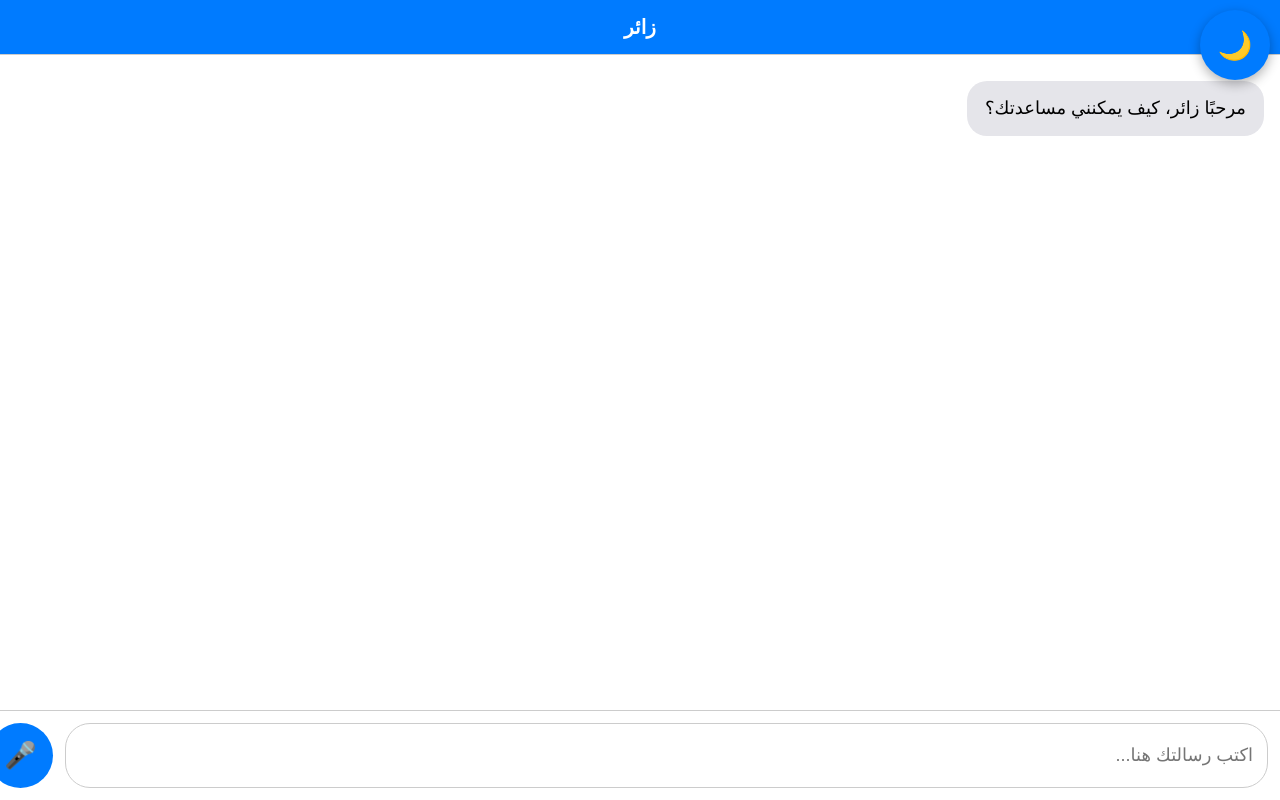
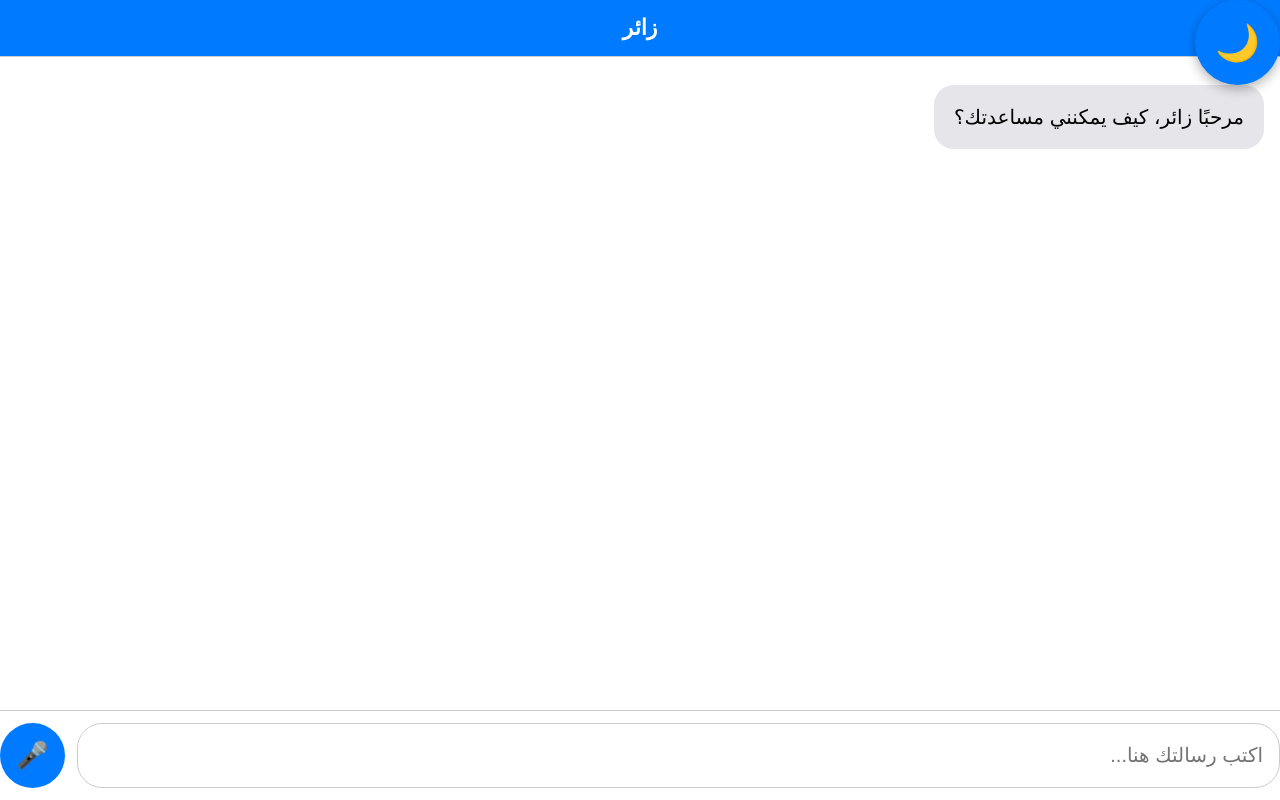
Before and after one commit to Hamoudi4app/Hamoudi-Ai, a Flask app: page /chat in a window 1280 px wide. Run offline with Flask 3, Linux system fonts and the light colour scheme.

Commit message:
Update index.html

```diff
--- a/templates/index.html
+++ b/templates/index.html
@@ -5,67 +5,111 @@
   <meta name="viewport" content="width=device-width, initial-scale=1, viewport-fit=cover" />
   <title>Chat App</title>
   <style>
+    :root {
+      --primary: #007bff;
+      --primary-dark: #0056b3;
+      --bg-light: #f9f9f9;
+      --bg-card: #ffffff;
+      --border: #cccccc;
+      --text: #000000;
+      --text-invert: #ffffff;
+
+      --bubble-font: 2.2vw;
+      --input-font: 2vw;
+      --send-size: 8vw;
+      --send-font: 3vw;
+    }
+
+    @media (max-width: 600px) {
+      :root {
+        --bubble-font: 18px;
+        --input-font: 18px;
+        --send-size: 70px;
+        --send-font: 28px;
+      }
+    }
+
+    @media (min-width: 1024px) {
+      :root {
+        --bubble-font: 20px;
+        --input-font: 20px;
+        --send-size: 65px;
+        --send-font: 26px;
+      }
+    }
+
+    * { box-sizing: border-box; }
+
     body {
       font-family: Arial, sans-serif;
       margin: 0;
       padding: 0;
-      background: #f9f9f9;
+      background: var(--bg-light);
+      color: var(--text);
       height: 100vh;
       display: flex;
       flex-direction: column;
     }
 
+    /* زر تبديل الثيم */
     #theme-toggle-container {
       position: fixed;
-      top: 10px;
-      right: 10px;
+      top: env(safe-area-inset-top, 10px);
+      right: env(safe-area-inset-right, 10px);
       z-index: 10;
     }
+
     #toggle-theme {
-      width: 70px;
-      height: 70px;
+      width: 85px;
+      height: 85px;
       border: none;
       border-radius: 50%;
-      background: #007bff;
-      color: #fff;
-      font-size: 28px;
+      background: var(--primary);
+      color: var(--text-invert);
+      font-size: 36px;
       cursor: pointer;
       display: flex;
       align-items: center;
       justify-content: center;
       box-shadow: 0 4px 12px rgba(0,0,0,0.3);
-      transition: transform 0.4s ease;
+      transition: transform 0.4s ease, background 0.4s ease, color 0.4s ease;
     }
+    #toggle-theme:active { transform: scale(0.92) rotate(20deg); }
 
+    /* هيدر الاسم */
     #sidebar-username {
       padding: 15px;
       font-weight: bold;
-      background: #007bff;
-      color: #fff;
+      background: var(--primary);
+      color: var(--text-invert);
       text-align: center;
-      font-size: 20px;
+      font-size: 22px;
     }
 
+    /* صندوق الدردشة */
     #chat-box {
       flex: 1;
       overflow-y: auto;
-      border-top: 1px solid #ccc;
-      border-bottom: 1px solid #ccc;
+      border-top: 1px solid var(--border);
+      border-bottom: 1px solid var(--border);
       padding: 16px;
-      background: #fff;
+      background: var(--bg-card);
       display: flex;
       flex-direction: column;
-      padding-bottom: 90px; /* مساحة للمدخل */
+      padding-bottom: calc(var(--send-size) + 32px); /* مساحة لأسفل لمنع التغطية */
+      scroll-behavior: smooth;
     }
 
+    /* فقاعات الرسائل */
     .message {
       max-width: 80%;
-      padding: 14px 18px;
+      padding: 16px 20px;
       border-radius: 20px;
-      margin: 10px 0;
-      font-size: 18px;
-      line-height: 1.5;
+      margin: 12px 0;
+      font-size: var(--bubble-font);
+      line-height: 1.6;
       word-wrap: break-word;
+      word-break: break-word;
     }
     .message.ai {
       background: #e5e5ea;
@@ -73,57 +117,10 @@
       align-self: flex-start;
     }
     .message.user {
-      background: #007bff;
-      color: #fff;
+      background: var(--primary);
+      color: var(--text-invert);
       align-self: flex-end;
     }
-
-    #input-area {
-      position: fixed;
-      bottom: 0;
-      left: 0;
-      right: 0;
-      width: 100%;
-      display: flex;
-      gap: 12px;
-      padding: 12px;
-      background: #fff;
-      border-top: 1px solid #ccc;
-      z-index: 5;
-    }
-
-    #input {
-      flex: 1;
-      padding: 14px;
-      font-size: 18px;
-      border: 1px solid #ccc;
-      border-radius: 25px;
-      outline: none;
-    }
-
-    #send-btn {
-      width: 65px;
-      height: 65px;
-      font-size: 26px;
-      border: none;
-      background: #007bff;
-      color: #fff;
-      border-radius: 50%;
-      cursor: pointer;
-      display: flex;
-      align-items: center;
-      justify-content: center;
-      transition: transform 0.25s ease;
-    }
-    #send-btn:active { background: #0056b3; transform: scale(0.94); }
-
-    /* الوضع الداكن */
-    .dark-mode { background: #222; color: #eee; }
-    .dark-mode #chat-box { background: #333; border-color: #444; }
-    .dark-mode #input { background: #444; color: #eee; border-color: #555; }
-    .dark-mode #send-btn { background: #555; color: #eee; }
-    .dark-mode .message.ai { background: #444; color: #fff; }
-    .dark-mode .message.user { background: #0056b3; color: #fff; }
 
     /* روابط داخل الرسائل */
     .message a {
@@ -133,18 +130,85 @@
     .dark-mode .message a {
       color: #4da3ff;
     }
+
+    /* خانة الإدخال مثبتة أسفل الشاشة */
+    #input-area {
+      position: fixed;
+      bottom: env(safe-area-inset-bottom, 0);
+      left: 0;
+      right: 0;
+      width: 100%;
+      display: flex;
+      gap: 12px;
+      padding: 12px env(safe-area-inset-right, 12px) 12px env(safe-area-inset-left, 12px);
+      background: var(--bg-card);
+      border-top: 1px solid var(--border);
+      z-index: 5;
+    }
+
+    #input {
+      flex: 1;
+      padding: 14px 16px;
+      font-size: var(--input-font);
+      border: 1px solid var(--border);
+      border-radius: 25px;
+      outline: none;
+      background: #fff;
+      color: var(--text);
+    }
+
+    #send-btn {
+      width: var(--send-size);
+      height: var(--send-size);
+      font-size: var(--send-font);
+      border: none;
+      background: var(--primary);
+      color: var(--text-invert);
+      border-radius: 50%;
+      cursor: pointer;
+      display: flex;
+      align-items: center;
+      justify-content: center;
+      transition: transform 0.25s ease, background 0.25s ease;
+    }
+    #send-btn:active { background: var(--primary-dark); transform: scale(0.94); }
+
+    /* الوضع الداكن */
+    .dark-mode {
+      background: #222;
+      color: #eee;
+    }
+    .dark-mode #toggle-theme { background: #444; color: #eee; }
+    .dark-mode #chat-box {
+      background: #333;
+      border-color: #444;
+    }
+    .dark-mode #input {
+      background: #444;
+      color: #eee;
+      border-color: #555;
+    }
+    .dark-mode #send-btn {
+      background: #555;
+      color: #eee;
+    }
+    .dark-mode .message.ai { background: #444; color: #fff; }
+    .dark-mode .message.user { background: #0056b3; color: #fff; }
   </style>
 </head>
 <body>
+  <!-- زر تبديل الثيم -->
   <div id="theme-toggle-container">
-    <button id="toggle-theme">🌙</button>
+    <button id="toggle-theme" aria-label="Toggle theme">🌙</button>
   </div>
 
   <div id="sidebar-username"></div>
-  <div id="chat-box"></div>
+
+  <div id="chat-box" aria-live="polite" aria-atomic="false"></div>
+
   <div id="input-area">
     <input id="input" type="text" placeholder="اكتب رسالتك هنا..." autocomplete="off" />
-    <button id="send-btn">🎤</button>
+    <button id="send-btn" aria-label="Send">🎤</button>
   </div>
 
   <script>
@@ -154,17 +218,33 @@
     const toggleBtn = document.getElementById("toggle-theme");
     const usernameEl = document.getElementById("sidebar-username");
 
+    // دوال مساعدة: تأمين HTML ثم تفعيل الروابط
+    function escapeHTML(str) {
+      return str
+        .replace(/&/g, "&amp;")
+        .replace(/</g, "&lt;")
+        .replace(/>/g, "&gt;")
+        .replace(/"/g, "&quot;")
+        .replace(/'/g, "&#039;");
+    }
+
+    function linkify(text) {
+      // بعد التأمين، فعّل الروابط عبر regex
+      return text.replace(
+        /(https?:\/\/[^\s]+)/g,
+        '<a href="$1" target="_blank" rel="noopener noreferrer">$1</a>'
+      );
+    }
+
     function addMessage(text, sender = "ai") {
       const div = document.createElement("div");
       div.className = "message " + sender;
 
-      // تحويل الروابط إلى عناصر <a>
-      const linkedText = text.replace(
-        /(https?:\/\/[^\s]+)/g,
-        '<a href="$1" target="_blank" rel="noopener noreferrer">$1</a>'
-      );
+      // أمن النص ثم فعّل الروابط
+      const safe = escapeHTML(text);
+      const linked = linkify(safe);
 
-      div.innerHTML = linkedText;
+      div.innerHTML = linked;
       chatBox.appendChild(div);
       chatBox.scrollTop = chatBox.scrollHeight;
       saveChat();
@@ -211,18 +291,6 @@
       }
     }
 
-    inputField.addEventListener("input", () => {
-      actionBtn.textContent = inputField.value.trim().length > 0 ? "➤" : "🎤";
-    });
-
-    actionBtn.addEventListener("click", () => {
-      if (inputField.value.trim().length > 0) {
-        sendMessage();
-      } else {
-        startVoiceRecognition();
-      }
-    });
-
     function startVoiceRecognition() {
       if ("webkitSpeechRecognition" in window) {
         const recognition = new webkitSpeechRecognition();
@@ -247,13 +315,59 @@
       }
     }
 
+    // تبديل محتوى زر الإرسال بين مايك وسهم
+    inputField.addEventListener("input", () => {
+      actionBtn.textContent = inputField.value.trim().length > 0 ? "➤" : "🎤";
+    });
+
+    // إرسال أو بدء الصوت
+    actionBtn.addEventListener("click", () => {
+      if (inputField.value.trim().length > 0) {
+        sendMessage();
+      } else {
+        startVoiceRecognition();
+      }
+    });
+
+    // تبديل الثيم مع أنيميشن ودعم الاستمرارية
     toggleBtn.addEventListener("click", () => {
       document.body.classList.toggle("dark-mode");
       const isDark = document.body.classList.contains("dark-mode");
       toggleBtn.textContent = isDark ? "☀️" : "🌙";
+
+      toggleBtn.style.transform = "rotate(360deg)";
+      setTimeout(() => { toggleBtn.style.transform = "rotate(0deg)"; }, 400);
+
+      // حفظ تفضيل الثيم
+      localStorage.setItem("prefersDark", isDark ? "1" : "0");
     });
 
+    // تطبيق تفضيل الثيم المخزن
+    (function applySavedTheme() {
+      const prefersDark = localStorage.getItem("prefersDark") === "1";
+      if (prefersDark) {
+        document.body.classList.add("dark-mode");
+        toggleBtn.textContent = "☀️";
+      } else {
+        toggleBtn.textContent = "🌙";
+      }
+    })();
+
+    // تحميل المحادثة
     window.addEventListener("load", loadChat);
+
+    // معالجة ظهور لوحة المفاتيح على الهواتف لتجنب تغطية المحتوى
+    window.addEventListener("resize", () => {
+      chatBox.scrollTop = chatBox.scrollHeight;
+    });
+
+    // إرسال بالإنتر
+    inputField.addEventListener("keydown", (e) => {
+      if (e.key === "Enter") {
+        e.preventDefault();
+        sendMessage();
+      }
+    });
   </script>
 </body>
 </html>
```
